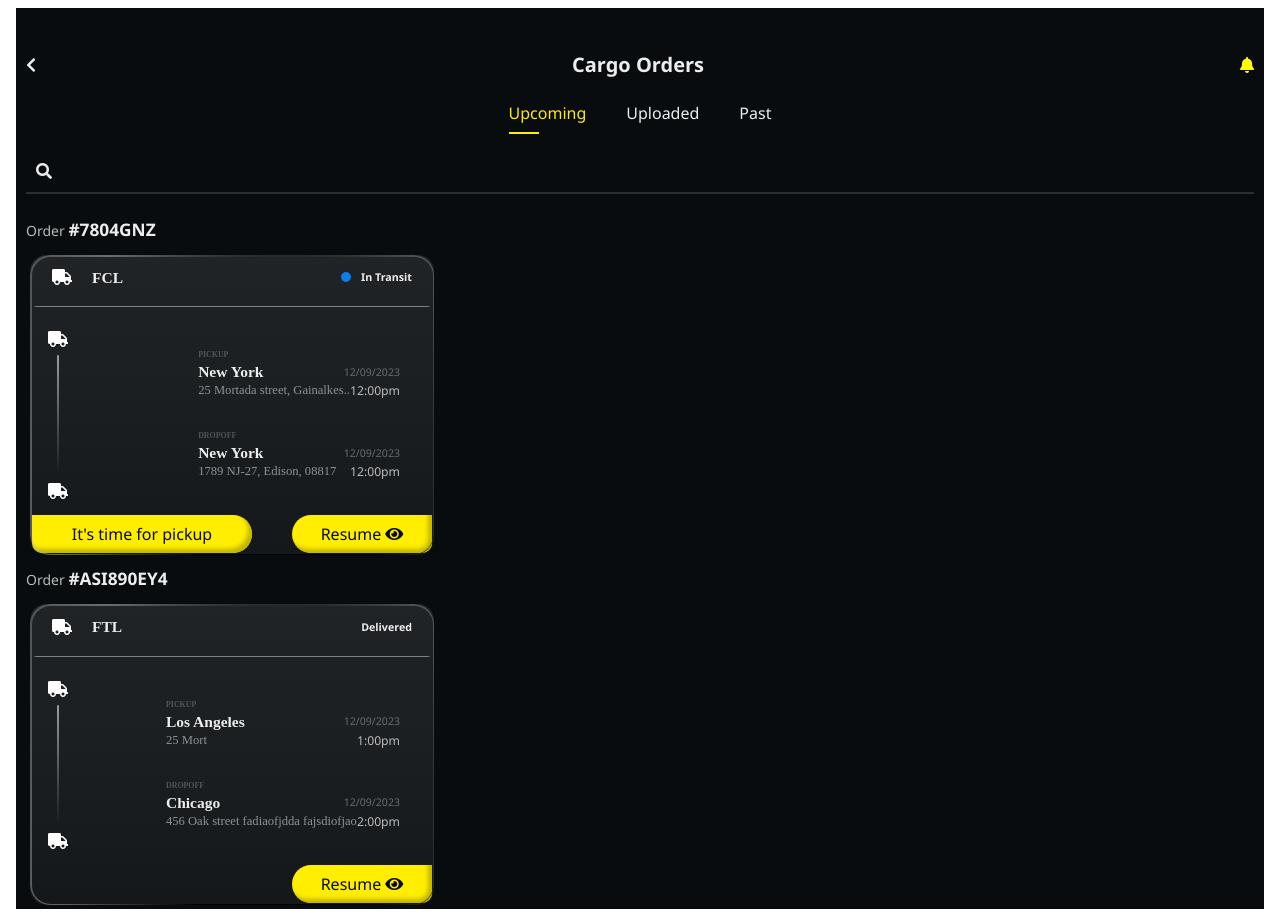
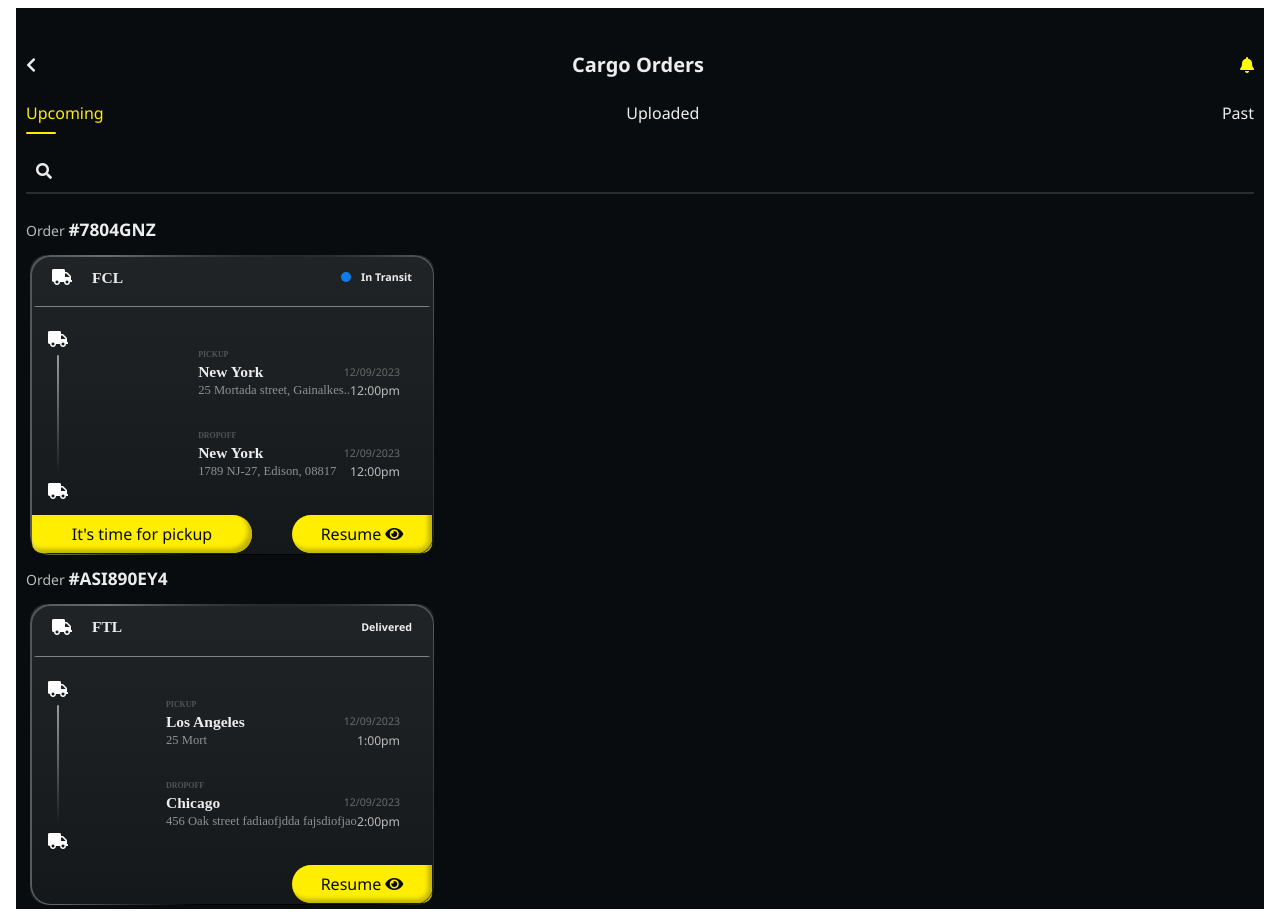
Before and after one commit to CaroHP/PruebaBEGO, an Angular app: page /pantalla1 in a window 1280 px wide. Built offline with nearby package versions, Linux system fonts and the light colour scheme.

Commit message:
Actualizacion tabs2

```diff
--- a/src/app/Pages/pantalla1/pantalla1.component.scss
+++ b/src/app/Pages/pantalla1/pantalla1.component.scss
@@ -15,17 +15,16 @@ h1 {
 .tabs {
     display: flex;
     align-items: center;
-    justify-content: center;
+    justify-content: space-between;
     overflow: hidden;
-    width: 100%;
     margin: 0px;
     padding: 0px;
 }
 
 .tab {
-    padding: 10px 20px;
     cursor: pointer;
     position: relative;
+    padding: 10px 0px;;
 }
 
 .tab.active {
@@ -36,10 +35,11 @@ h1 {
     content: "";
     position: absolute;
     bottom: 0;
-    left: 20px;
+    left: 0;
     width: 30px;
     height: 2px;
     background-color: transparent;
+    border-radius: 10px;
     transition: background-color 0.3s;
 }
 
```
